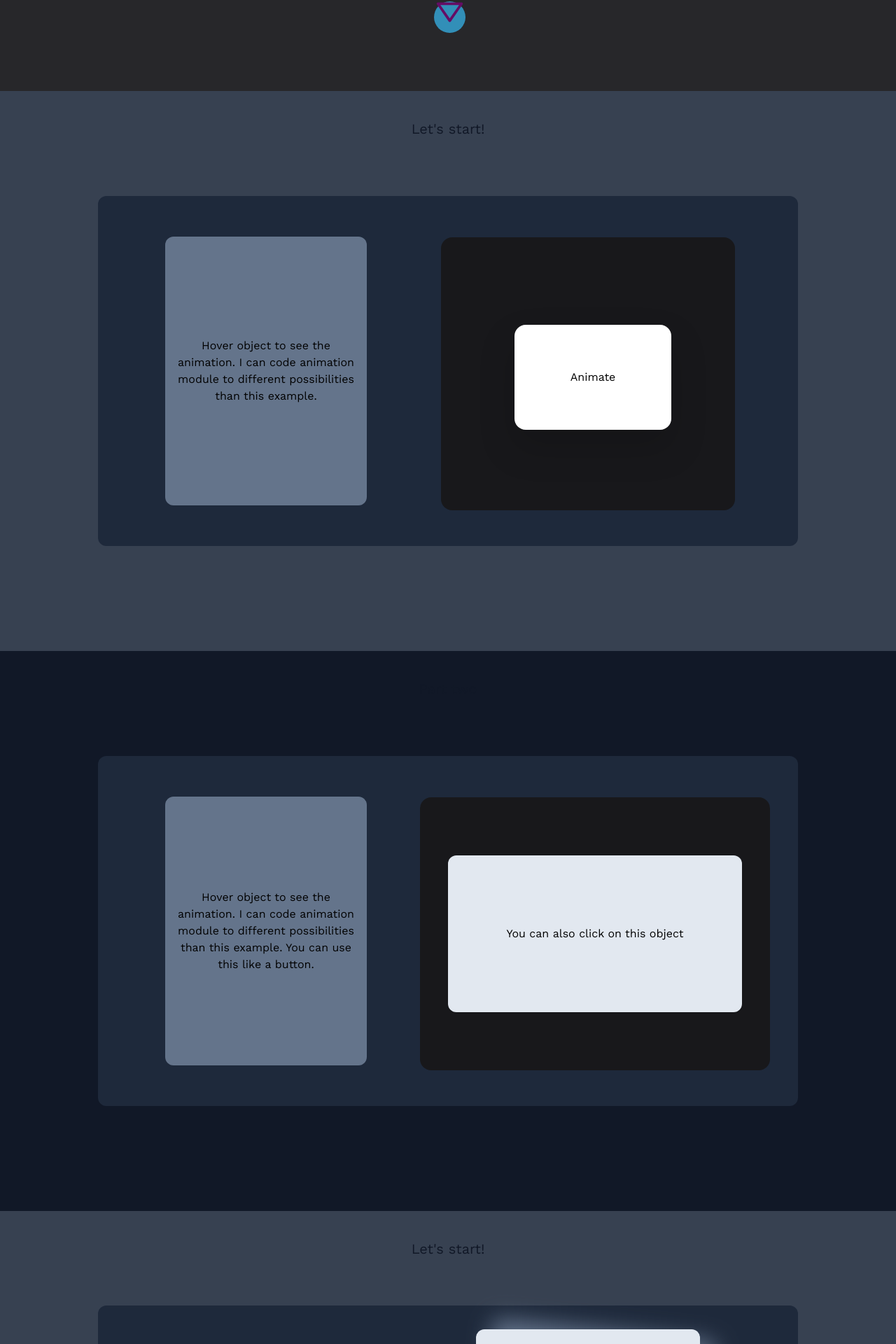
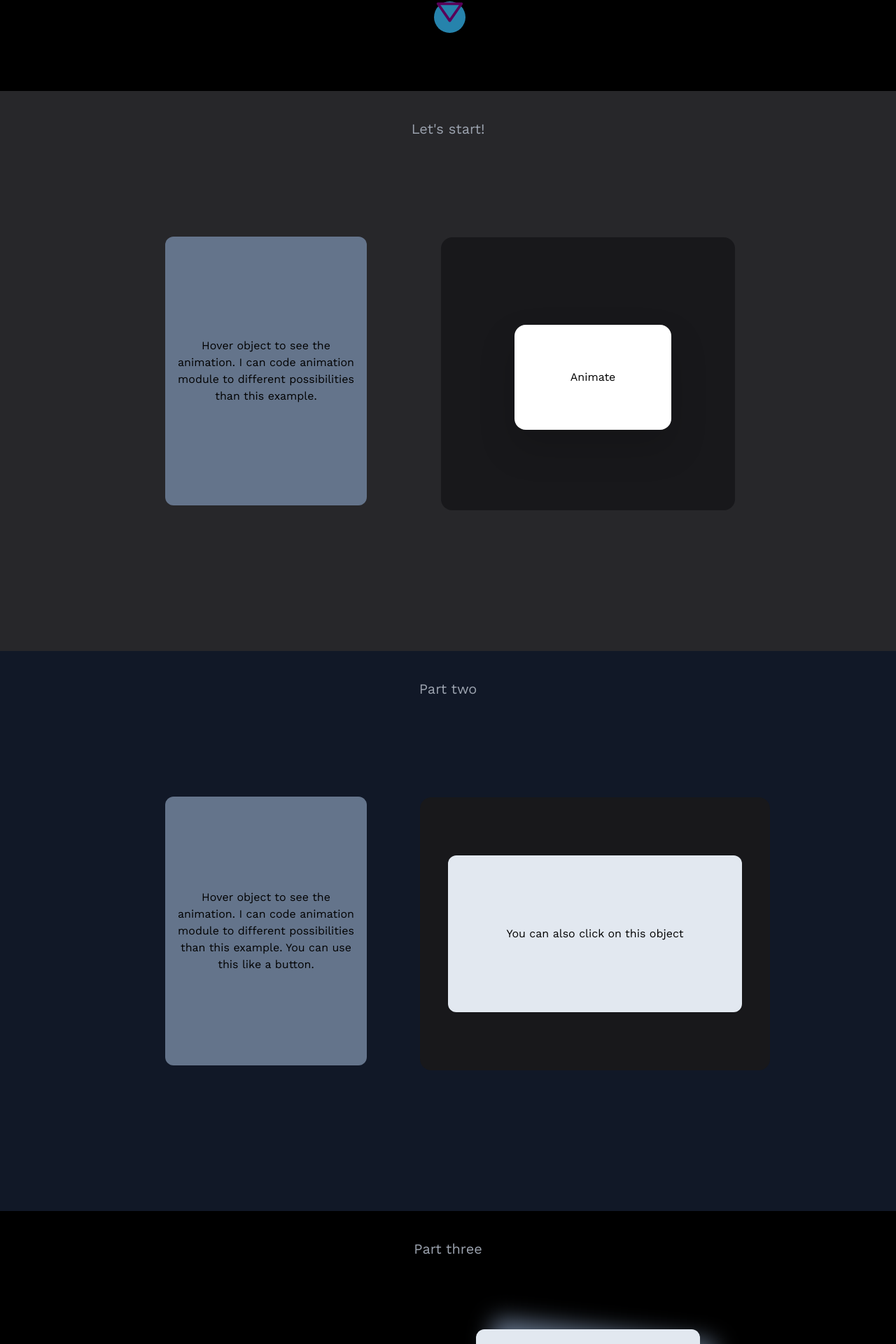
Before and after one commit to berkinkinay/Developer-Workspace, a React (Create React App) app: page / in a window 1280 px wide. Shown: the part 670-2590 px from the top of the page at 70% size. Built offline with nearby package versions, Linux system fonts and the light colour scheme.

Commit message:
Update v1.2

```diff
--- a/src/components/sections/Hey.jsx
+++ b/src/components/sections/Hey.jsx
@@ -8,10 +8,10 @@
   <div class='flex w-full h-screen'>
   <div
     class=
-  'flex absolute bg-gray-700 w-full h-screen text-white items-center justify-center'
+  'flex absolute w-full h-screen text-white items-center justify-center'
   >
-    <p class='flex absolute top-10 text-xl text-gray-900'>Let's start!</p>
-    <div class='flex absolute h-[530px] w-[1000px] bg-slate-800 rounded-xl items-center justify-center'>
+    <p class='flex absolute top-10 text-xl text-gray-400'>Part three</p>
+    <div class='flex absolute h-[530px] w-[1000px] rounded-xl items-center justify-center'>
       <div
       class=
       'grid grid-cols-2 h-[full] w-full'
--- a/src/components/sections/Section.jsx
+++ b/src/components/sections/Section.jsx
@@ -8,10 +8,10 @@ export const Section = () => {
 <div class='flex w-full h-screen'>
  <div
   class=
- 'flex absolute bg-gray-700 w-full h-screen text-white items-center justify-center'
+ 'flex absolute bg-zinc-800 w-full h-screen text-white items-center justify-center'
  >
-  <p class='flex absolute top-10 text-xl text-gray-900'>Let's start!</p>
-  <div class='flex absolute h-[500px] w-[1000px] bg-slate-800 rounded-xl items-center justify-center'>
+  <p class='flex absolute top-10 text-xl text-gray-400'>Let's start!</p>
+  <div class='flex absolute h-[500px] w-[1000px] rounded-xl items-center justify-center'>
     <div
      class=
      'grid grid-cols-2 h-[full] w-full'
--- a/src/components/sections/Sectionew.jsx
+++ b/src/components/sections/Sectionew.jsx
@@ -10,8 +10,8 @@ export const Sectionew = () => {
   class=
  'flex absolute bg-gray-900 w-full h-screen text-white items-center justify-center'
  >
-  <p class='flex absolute top-10 text-xl text-gray-900'>Part two</p>
-  <div class='flex absolute h-[500px] w-[1000px] bg-slate-800 rounded-xl items-center justify-center'>
+  <p class='flex absolute top-10 text-xl text-gray-400'>Part two</p>
+  <div class='flex absolute h-[500px] w-[1000px] rounded-xl items-center justify-center'>
     <div
      class=
      'grid grid-cols-2 h-[full] w-full'
--- a/src/components/sections/Workshop.jsx
+++ b/src/components/sections/Workshop.jsx
@@ -7,10 +7,10 @@ export const Workshop = () => {
 <div className='text' id='Workspace'>
  <div
   class=
- 'flex absolute bg-gray-900 w-full h-screen text-white items-center justify-center'
+ 'flex absolute bg-zinc-800 w-full h-screen text-white items-center justify-center'
  >
-  <p class='flex absolute top-10 text-xl text-gray-500'>Last part</p>
-  <div class='flex h-[500px] w-[1000px] bg-slate-800 rounded-xl items-center justify-center'>
+  <p class='flex absolute top-10 text-xl text-gray-400'>Last part</p>
+  <div class='flex h-[500px] w-[1000px] rounded-xl items-center justify-center'>
     <div
      class=
      'grid grid-cols-2 h-[full] w-full'
--- a/src/pages/Home.jsx
+++ b/src/pages/Home.jsx
@@ -10,7 +10,7 @@ export const Home = () => {
 <div className='text'>
 <div
  class=
- 'flex bg-zinc-800 w-full h-screen justify-center items-center 2xl:text-lg'
+ 'flex bg-black w-full h-screen justify-center items-center 2xl:text-lg'
 >
  <div class='hidden'> <Object1 /></div>
   <div class='flex items-center justify-center absolute 3xl:top-28 2xl:top-14 h-36 w-[590px] bg-blue-300 rounded-lg'>
```
